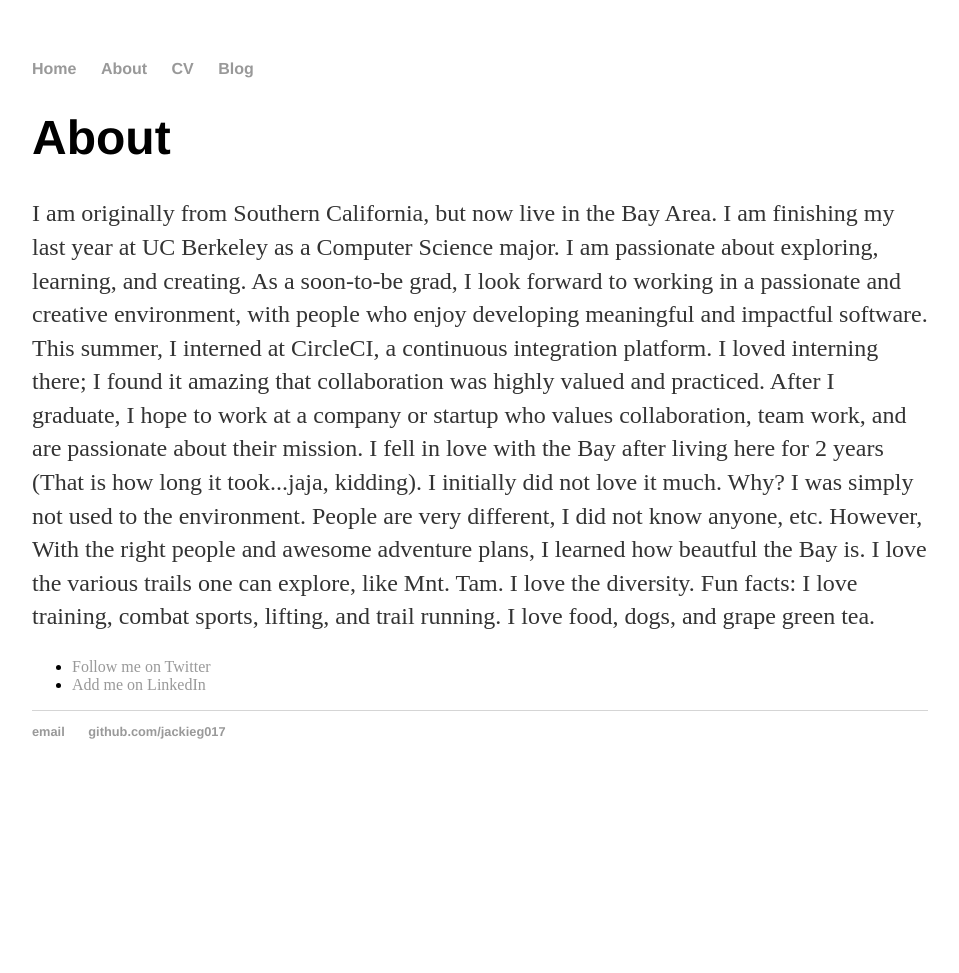
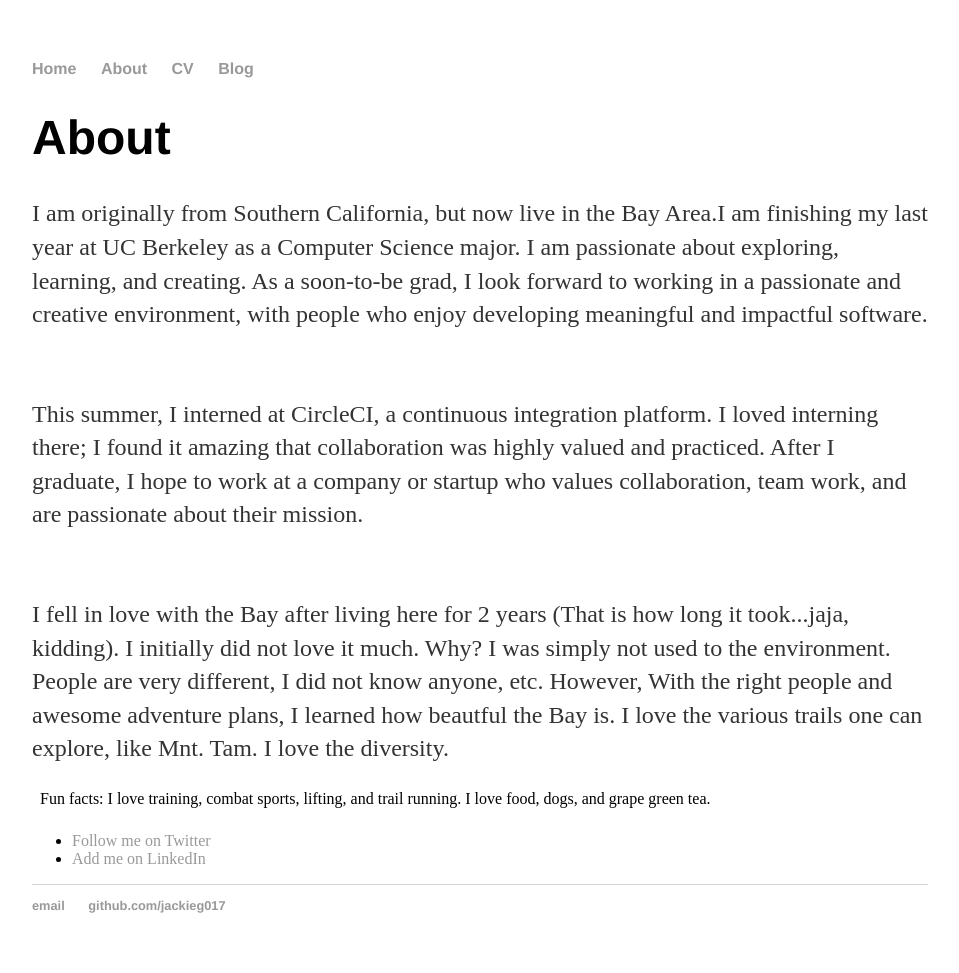
Before and after one commit to jackieg017/jackieg017.github.io, a Jekyll site: the page built from about/index.html, in a window 1280 px wide. Shown: the whole page, without its empty margins (160-1119 px from the left). Built offline with Jekyll 4.4.1, drawn with Linux system fonts in a browser that asks for light colours; before the commit the page ends 900 px from its top, so only the background shows below that.

```diff
--- a/about/index.html
+++ b/about/index.html
@@ -5,17 +5,13 @@ title: About Jacque
 
 		<div class="about">
 			<h1>About</h1>
-			<p>I am originally from Southern California, but now live in the Bay Area.
-      I am finishing my last year at UC Berkeley as a Computer Science major.
-      I am passionate about exploring, learning, and creating.  As a soon-to-be grad,
-      I look forward to working in a passionate and creative environment, with people who enjoy developing meaningful and impactful software.
-      This summer, I interned at CircleCI, a continuous integration platform.
-      I loved interning there; I found it amazing that collaboration was highly valued and practiced.
-      After I graduate, I hope to work at a company or startup who values collaboration, team work, and are passionate about their mission.
-      I fell in love with the Bay after living here for 2 years (That is how long it took...jaja, kidding).
-      I initially did not love it much.  Why?  I was simply not used to the environment.  People are very different, I did not know anyone, etc.
-      However, With the right people and awesome adventure plans, I learned how beautful the Bay is.  I love the various trails one can explore, like Mnt. Tam.  I love the diversity.
-      Fun facts:  I love training, combat sports, lifting, and trail running.  I love food, dogs, and grape green tea.</p>
+			<p>I am originally from Southern California, but now live in the Bay Area.I am finishing my last year at UC Berkeley as a Computer Science major.  I am passionate about exploring, learning, and creating.  As a soon-to-be grad, I look forward to working in a passionate and creative environment, with people who enjoy developing meaningful and impactful software.</p>
+			&nbsp;
+      			<p>This summer, I interned at CircleCI, a continuous integration platform.  I loved interning there; I found it amazing that collaboration was highly valued and practiced.  After I graduate, I hope to work at a company or startup who values collaboration, team work, and are passionate about their mission.</p>
+			&nbsp;
+      			<p>I fell in love with the Bay after living here for 2 years (That is how long it took...jaja, kidding).  I initially did not love it much.  Why?  I was simply not used to the environment.  People are very different, I did not know anyone, etc.   However, With the right people and awesome adventure plans, I learned how beautful the Bay is.  I love the various trails one can explore, like Mnt. Tam.  I love the diversity. </p>
+      			&nbsp;
+			Fun facts:  I love training, combat sports, lifting, and trail running.  I love food, dogs, and grape green tea.</p>
 			<ul class="contacts">
 				<li><a href="https://twitter.com/jacqueuqcaj">Follow me on Twitter</a></li>
 				<li><a href="www.linkedin.com/in/jacqueuqcaj">Add me on LinkedIn</a></li>
```
